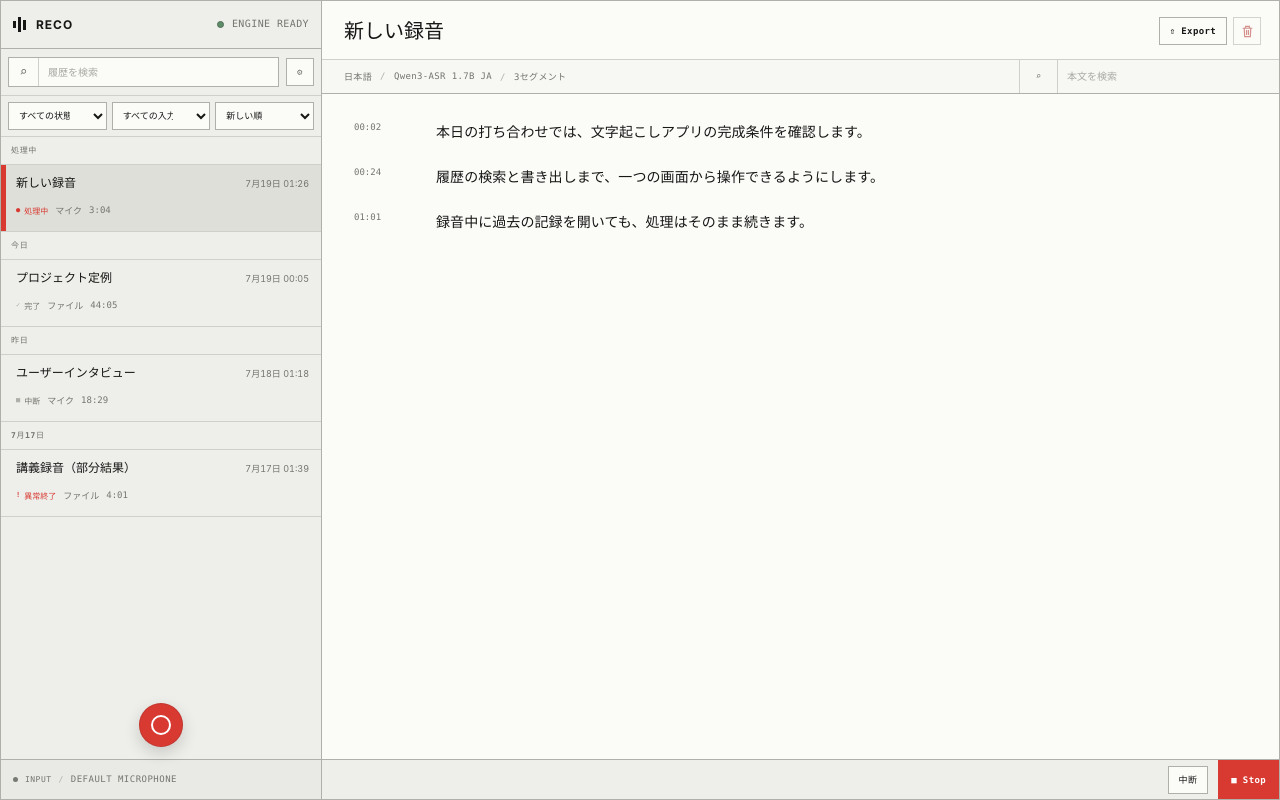
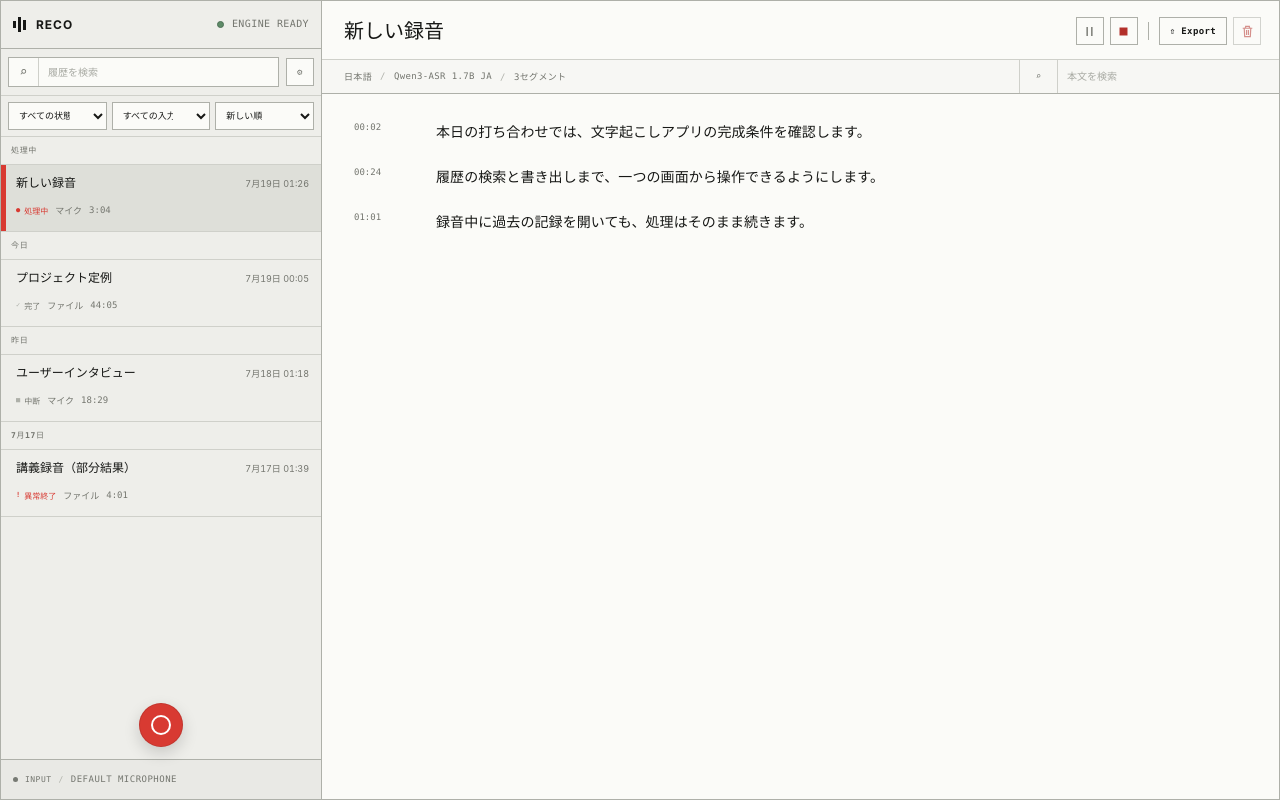
Before and after one commit to ph0ryn/RecoGUI, a React (Vite) app: page / in a window 1280 px wide. Built offline with nearby package versions, Linux system fonts and the light colour scheme.

Commit message:
fix: move session controls into header
- use pause and stop icons for graceful and immediate termination

- group controls before export and delete actions

- remove the detail pane footer

```diff
--- a/src/App.css
+++ b/src/App.css
@@ -146,15 +146,12 @@ button:disabled {
 .session-metadata,
 .detail-search,
 .segment time,
-.live-controls,
 .record-button,
 .input-status,
 .secondary-button,
-.ghost-button,
 .primary-button,
 .danger-button,
 .danger-secondary,
-.stop-button,
 .text-button,
 .icon-button {
   font-family: "SFMono-Regular", Consolas, "Liberation Mono", monospace;
@@ -617,6 +614,13 @@ button:disabled {
   gap: 6px;
 }
 
+.header-action-spacer {
+  width: 1px;
+  height: 18px;
+  margin: 0 4px;
+  background: var(--line-dark);
+}
+
 .session-metadata {
   grid-column: 1;
   margin: 14px 0 0 -22px;
@@ -660,11 +664,9 @@ button:disabled {
 }
 
 .secondary-button,
-.ghost-button,
 .primary-button,
 .danger-button,
 .danger-secondary,
-.stop-button,
 .text-button,
 .icon-button {
   border: 0;
@@ -675,7 +677,6 @@ button:disabled {
 }
 
 .secondary-button,
-.ghost-button,
 .danger-secondary {
   min-height: 28px;
   padding: 0 10px;
@@ -684,23 +685,20 @@ button:disabled {
 }
 
 .secondary-button:hover,
-.ghost-button:hover,
 .danger-secondary:hover,
 .icon-button:hover {
   background: var(--hover);
 }
 
 .primary-button,
-.danger-button,
-.stop-button {
+.danger-button {
   min-height: 30px;
   padding: 0 13px;
   color: #fff;
   background: var(--ink);
 }
 
-.danger-button,
-.stop-button {
+.danger-button {
   background: var(--signal);
 }
 
@@ -757,6 +755,24 @@ button:disabled {
   stroke: currentcolor;
   stroke-linecap: square;
   stroke-width: 1.25;
+}
+
+.session-control-button {
+  border: 1px solid var(--line-dark);
+  background: var(--panel);
+}
+
+.session-control-button svg {
+  width: 15px;
+  height: 15px;
+  fill: currentcolor;
+  stroke: currentcolor;
+  stroke-linecap: square;
+  stroke-width: 1.5;
+}
+
+.cancel-control-button {
+  color: var(--danger);
 }
 
 .transcript-scroll {
@@ -875,30 +891,6 @@ button:disabled {
     9px "SFMono-Regular",
     Consolas,
     monospace;
-}
-
-.live-controls {
-  z-index: 5;
-  display: flex;
-  min-height: 40px;
-  align-items: center;
-  justify-content: flex-end;
-  border-top: 1px solid var(--line-dark);
-  background: var(--panel-alt);
-}
-
-.live-actions {
-  display: flex;
-  align-items: center;
-  gap: 10px;
-}
-
-.live-actions {
-  align-self: stretch;
-}
-
-.stop-button {
-  height: 100%;
 }
 
 .multi-selection {
--- a/src/App.tsx
+++ b/src/App.tsx
@@ -1050,9 +1050,13 @@ function App() {
             )}
             <SessionHeader
               detailQuery={detailQuery}
+              disabled={isWorking}
+              isActive={selectedSession.id === activeSessionId}
+              onCancel={() => void stopActive(true)}
               onDelete={() => openDialog("delete")}
               onExport={() => openDialog("export")}
               onQueryChange={setDetailQuery}
+              onStop={() => void stopActive(false)}
               session={selectedSession}
             />
             <Transcript
@@ -1062,14 +1066,6 @@ function App() {
               scrollRef={transcriptRef}
               session={selectedSession}
             />
-            {selectedSession.id === activeSessionId && (
-              <LiveControls
-                disabled={isWorking}
-                onCancel={() => void stopActive(true)}
-                onStop={() => void stopActive(false)}
-                session={selectedSession}
-              />
-            )}
           </>
         ) : (
           <EmptyState
@@ -1244,17 +1240,25 @@ function StatusBadge({ status }: { status: SessionStatus }) {
 
 interface SessionHeaderProps {
   detailQuery: string;
+  disabled: boolean;
+  isActive: boolean;
   session: SessionEntity;
+  onCancel: () => void;
   onDelete: () => void;
   onExport: () => void;
   onQueryChange: (value: string) => void;
+  onStop: () => void;
 }
 
 function SessionHeader({
   detailQuery,
+  disabled,
+  isActive,
+  onCancel,
   onDelete,
   onExport,
   onQueryChange,
+  onStop,
   session,
 }: SessionHeaderProps) {
   return (
@@ -1264,6 +1268,35 @@ function SessionHeader({
           <h1>{session.title}</h1>
         </div>
         <div className="header-actions">
+          {isActive && (
+            <>
+              <button
+                aria-label="処理して終了"
+                className="icon-button session-control-button"
+                disabled={disabled || session.status === "stopping"}
+                onClick={onStop}
+                title="処理して終了"
+                type="button"
+              >
+                <svg aria-hidden="true" viewBox="0 0 16 16">
+                  <path d="M5.5 4v8M10.5 4v8" />
+                </svg>
+              </button>
+              <button
+                aria-label="すぐ中断"
+                className="icon-button session-control-button cancel-control-button"
+                disabled={disabled || session.status === "stopping"}
+                onClick={onCancel}
+                title="すぐ中断"
+                type="button"
+              >
+                <svg aria-hidden="true" viewBox="0 0 16 16">
+                  <rect height="7" width="7" x="4.5" y="4.5" />
+                </svg>
+              </button>
+              <span aria-hidden="true" className="header-action-spacer" />
+            </>
+          )}
           <button className="secondary-button" onClick={onExport} type="button">
             ⇧ Export
           </button>
@@ -1395,41 +1428,6 @@ function highlightText(text: string, query: string): React.ReactNode {
       <mark>{text.slice(index, index + normalized.length)}</mark>
       {text.slice(index + normalized.length)}
     </>
-  );
-}
-
-function LiveControls({
-  disabled,
-  onCancel,
-  onStop,
-  session,
-}: {
-  disabled: boolean;
-  session: SessionEntity;
-  onCancel: () => void;
-  onStop: () => void;
-}) {
-  return (
-    <footer className="live-controls">
-      <div className="live-actions">
-        <button
-          className="ghost-button"
-          disabled={disabled || session.status === "stopping"}
-          onClick={onCancel}
-          type="button"
-        >
-          中断
-        </button>
-        <button
-          className="stop-button"
-          disabled={disabled || session.status === "stopping"}
-          onClick={onStop}
-          type="button"
-        >
-          <span aria-hidden="true">■</span> Stop
-        </button>
-      </div>
-    </footer>
   );
 }
 
```
Also changed, not shown: 1 other file (tests, documents, lock files or other folders).
